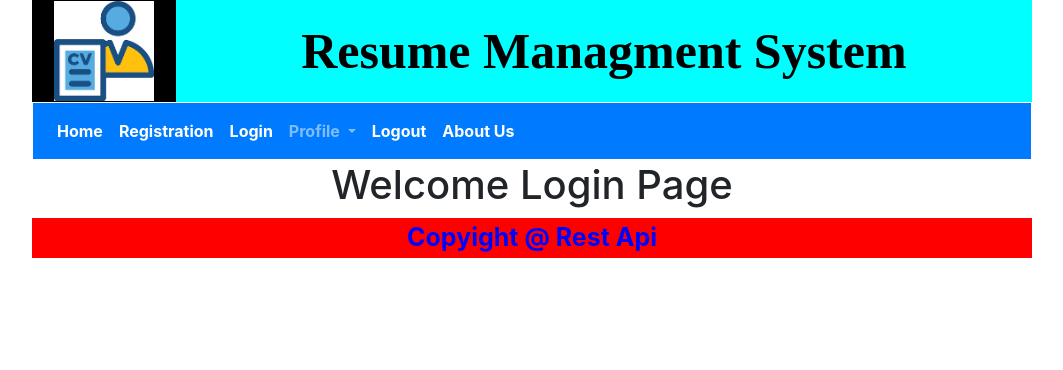
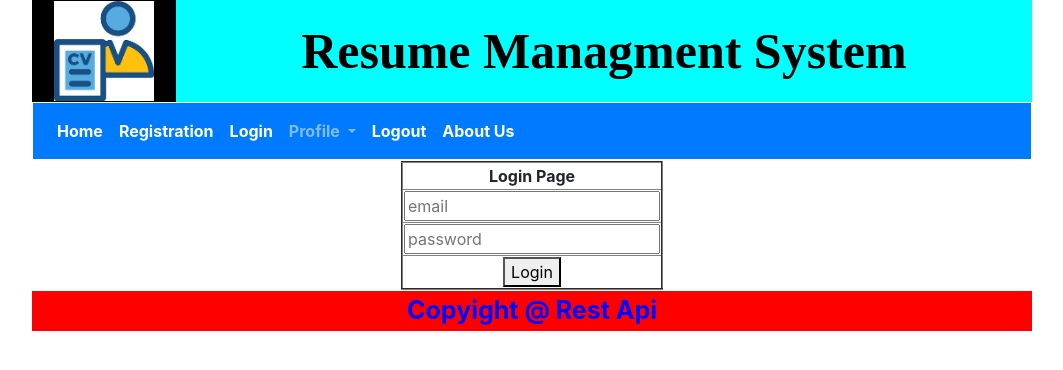
Before and after one commit to soumya-ranjan-pati/Real-Time-Project-New, a Django app: page /login/ in a window 1280 px wide. Shown: the top 370 px of the page, without its empty margins (108-1171 px from the left). Run offline with Django 4.2, Linux system fonts and the light colour scheme; lists and menus that the app fills with data are empty.

Commit message:
day 5 data login and profile page will created

```diff
--- a/RTP/app1/urls.py
+++ b/RTP/app1/urls.py
@@ -13,4 +13,7 @@ urlpatterns = [
     path('conformation/',views.conformation,name='conformation'),
     #login page
     path('login/',views.login,name='login'),
+    path('login_check/',views.logincheck,name='login_check'),
+    path('view_profile/',views.view_profile,name='view_profile'),
+    path('logout/',views.logout,name='logout'),
 ]
--- a/RTP/app1/views.py
+++ b/RTP/app1/views.py
@@ -41,6 +41,7 @@ def validate_otp(request):#get--it will return only one object
         elif result.status == 'approved':
             success(request,'Your Registration Is Already Approved')
             return redirect('conformation')
+        #elif result.status
 
     except RegistrationModel.DoesNotExist:
         message='Sorry This User Is Invalid'
@@ -54,3 +55,29 @@ def conformation(request):
 
 def login(request):
     return render(request,'app1_temp/login.html')
+
+#use session
+def logincheck(request):
+    try:
+        result=RegistrationModel.objects.get(email=request.POST.get('u1'),password=request.POST.get('u2'))
+        #your status is pending then write and showing some error message
+        if result.status == 'pending':
+            return render(request,'app1_temp/login.html',{"error":"Sorry Your Registration Is Not Approved"})
+        #your status is closed then write and showing some error message
+        if result.status == 'closed':
+            return render(request,'app1_temp/login.html',{'error1':'Sorry Your Account Is Closed'})
+        #your status is approved then showing this message--welcome to profile page
+        request.session['contact']=result.contact
+        request.session['name']=result.name
+        return  redirect('view_profile')
+    except RegistrationModel.DoesNotExist:
+        return render(request,'app1_temp/login.html',{"error":"Invalid User"})
+def view_profile(request):
+    return render(request,'app1_temp/view_profile.html')
+
+
+def logout(request):
+    #delete the session
+    del request.session['contact']
+    del request.session['name']
+    return redirect('main')
--- a/RTP/templates/app1_temp/Registration.html
+++ b/RTP/templates/app1_temp/Registration.html
@@ -2,6 +2,10 @@
 
 {% block content %}
    {% load static %}
+    {# if session is available then write #}
+    {% if request.session.contact %}
+        <h1>You Are A Member Already</h1>
+     {% else %}
     <form action="{% url 'user_registration' %}" method="post">
         {% csrf_token %}
     <table align="center"border="0" width="400px" height="200px">
@@ -47,4 +51,5 @@
 
     </table>
     </form>
+    {% endif %}
 {% endblock %}
--- a/RTP/templates/app1_temp/login.html
+++ b/RTP/templates/app1_temp/login.html
@@ -2,5 +2,24 @@
 
 {% block content %}
     {% load static %}
-    <h1>Welcome Login Page</h1>
+    {% if request.session.contact %}
+        <h1>You Are A Logged In Already</h1>
+    {% else %}
+    <form action="{% url 'login_check' %}" method="post">
+       {% csrf_token %}
+    <table align="center" border="2">
+    <tr><th>Login Page</th></tr>
+    <tr><th><input type="email" placeholder="email" required name="u1"></th></tr>
+    <tr><th><input type="password" placeholder="password" required name="u2"></th></tr>
+    <tr><th><button type="submit">Login</button> </th></tr>
+    </table>
+    </form>
+    {% if error %}
+      <h1>{{ error }}</h1>
+    {% endif %}
+    {% if error1 %}
+      <h1>{{ error1 }}</h1>
+    {% endif %}
+
+    {% endif %}
 {% endblock %}
--- a/RTP/templates/index.html
+++ b/RTP/templates/index.html
@@ -35,20 +35,20 @@
         <a class="nav-link" href="{% url 'registration' %}">Registration<span class="sr-only">(current)</span></a>
       </li>
       <li class="nav-item active">
-        <a class="nav-link" href="#">Login<span class="sr-only">(current)</span></a>
+        <a class="nav-link" href="{% url 'login' %}">Login<span class="sr-only">(current)</span></a>
       </li>
        <li class="nav-item dropdown">
         <a class="nav-link dropdown-toggle" href="#" id="navbarDropdownMenuLink" role="button" data-toggle="dropdown" aria-haspopup="true" aria-expanded="false">
           Profile
         </a>
         <div class="dropdown-menu" aria-labelledby="navbarDropdownMenuLink">
-          <a class="dropdown-item" href="#">View Profile</a>
+          <a class="dropdown-item" href="{% url 'view_profile' %}">View Profile</a>
           <a class="dropdown-item" href="#">Update Profile</a>
           <a class="dropdown-item" href="#">Delete Profile</a>
         </div>
       </li>
       <li class="nav-item active">
-        <a class="nav-link" href="#">Logout<span class="sr-only">(current)</span></a>
+        <a class="nav-link" href="{% url 'logout' %}">Logout<span class="sr-only">(current)</span></a>
       </li>
       <li class="nav-item active">
         <a class="nav-link" href="#">About Us<span class="sr-only">(current)</span></a>
```
Also changed, not shown: RTP/templates/app1_temp/view_profile.html (added, +11 -0 lines), RTP/db.sqlite3.
